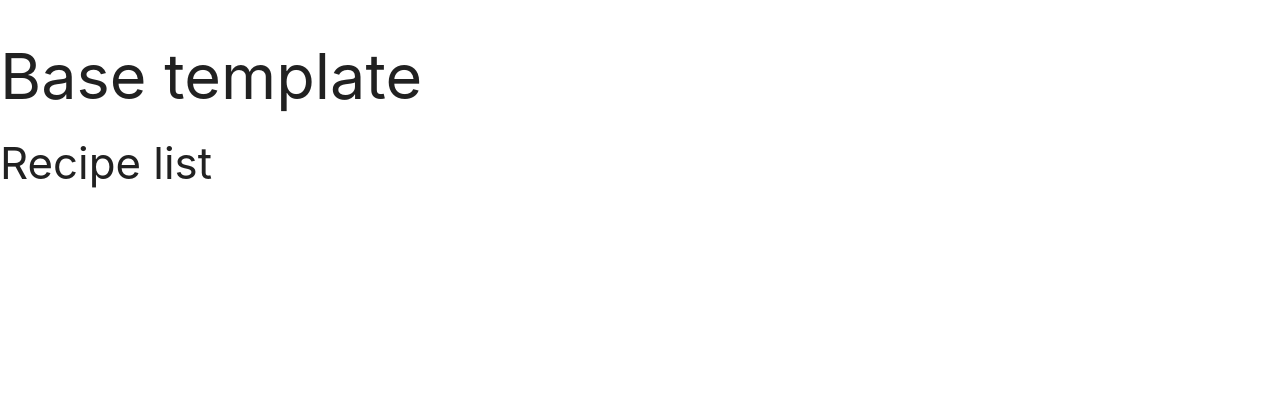
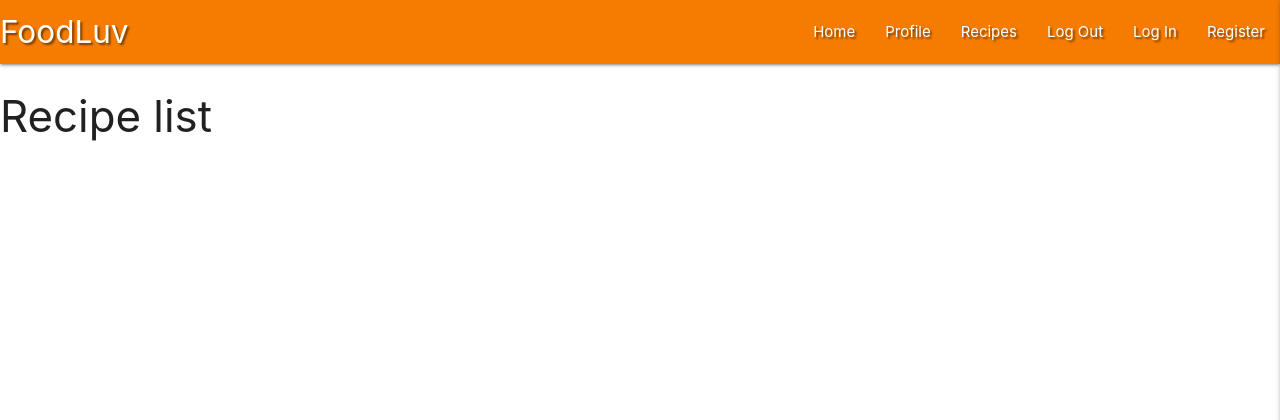
Before and after one commit to Code-Institute-Submissions/foodluv, a Flask app: page / in a window 1280 px wide. Shown: the top 420 px of the page. Run offline with Flask 2, Linux system fonts and the light colour scheme; data that the repository does not hold is empty; some libraries are stand-ins or nearby versions.

Commit message:
Added navbar, js and css to style

```diff
--- a/static/css/style.css
+++ b/static/css/style.css
@@ -0,0 +1,3 @@
+.text-shadow{
+    text-shadow: 2px 2px 2px rgba(0, 0, 0, 0.5);
+}
--- a/static/js/script.js
+++ b/static/js/script.js
@@ -0,0 +1,3 @@
+$(document).ready(function(){
+    $(".sidenav").sidenav({edge: "right"});
+  });
--- a/templates/base.html
+++ b/templates/base.html
@@ -5,7 +5,8 @@
 	<meta charset="UTF-8">
 	<meta name="viewport" content="width=device-width, initial-scale=1.0">
 	<link rel="stylesheet" href="https://cdnjs.cloudflare.com/ajax/libs/font-awesome/5.15.1/css/all.min.css"
-    integrity="sha512-+4zCK9k+qNFUR5X+cKL9EIR+ZOhtIloNl9GIKS57V1MyNsYpYcUrUeQc9vNfzsWfV28IaLL3i96P9sdNyeRssA==" crossorigin="anonymous" type="text/css" />
+		integrity="sha512-+4zCK9k+qNFUR5X+cKL9EIR+ZOhtIloNl9GIKS57V1MyNsYpYcUrUeQc9vNfzsWfV28IaLL3i96P9sdNyeRssA=="
+		crossorigin="anonymous" type="text/css" />
 	<link rel="stylesheet" href="https://cdnjs.cloudflare.com/ajax/libs/materialize/1.0.0/css/materialize.min.css">
 	<link rel="stylesheet" href="{{ url_for('static', filename='css/style.css') }}" type="text/css">
 	{% block styles %}
@@ -14,12 +15,40 @@
 </head>
 
 <body>
-	<h1>Base template</h1>
-	{% block content %}
+
+	<header>
+    <!----Main navigation-->
+		<nav class="nav-extended text-shadow orange darken-2">
+			<div class="nav-wrapper">
+				<a href="{{ url_for('get_recipes') }}" class="brand-logo">FoodLuv</a>
+				<a href="#" data-target="mobile-demo" class="sidenav-trigger right"><i class="fas fa-bars"></i></a>
+				<ul class="right hide-on-med-and-down">
+					<li><a href="{{ url_for('get_recipes') }}">Home</a></li>
+					<li><a href="#">Profile</a></li>
+					<li><a href="#">Recipes</a></li>
+					<li><a href="#">Log Out</a></li>
+                    <li><a href="#">Log In</a></li>
+                    <li><a href="#">Register</a></li>
+				</ul>
+			</div>
+		</nav>
+<!-------Mobile Navigation-->
+		<ul class="sidenav" id="mobile-demo">
+                    <li><h4 class="center-align orange-text darken-2">FoodLuv</h4></li>
+		            <li><a href="{{ url_for('get_recipes') }}">Home</a></li>
+					<li><a href="#">Profile</a></li>
+					<li><a href="#">Recipes</a></li>
+					<li><a href="#">Log Out</a></li>
+                    <li><a href="#">Log In</a></li>
+                    <li><a href="#">Register</a></li>
+		</ul>
+	</header>
 
 
+	{% block content %}
 	{% endblock %}
-    <script src="http://code.jquery.com/jquery-3.5.1.min.js" integrity="sha256-9/aliU8dGd2tb6OSsuzixeV4y/faTqgFtohetphbbj0=" crossorigin="anonymous"></script>
+	<script src="https://code.jquery.com/jquery-3.5.1.min.js"
+		integrity="sha256-9/aliU8dGd2tb6OSsuzixeV4y/faTqgFtohetphbbj0=" crossorigin="anonymous"></script>
 	<script src="https://cdnjs.cloudflare.com/ajax/libs/materialize/1.0.0/js/materialize.min.js"></script>
 	<script src="{{ url_for('static', filename='js/script.js') }}"></script>
 	{% block scripts %}
```
Lines whose indentation alone changed are shown as unchanged.
